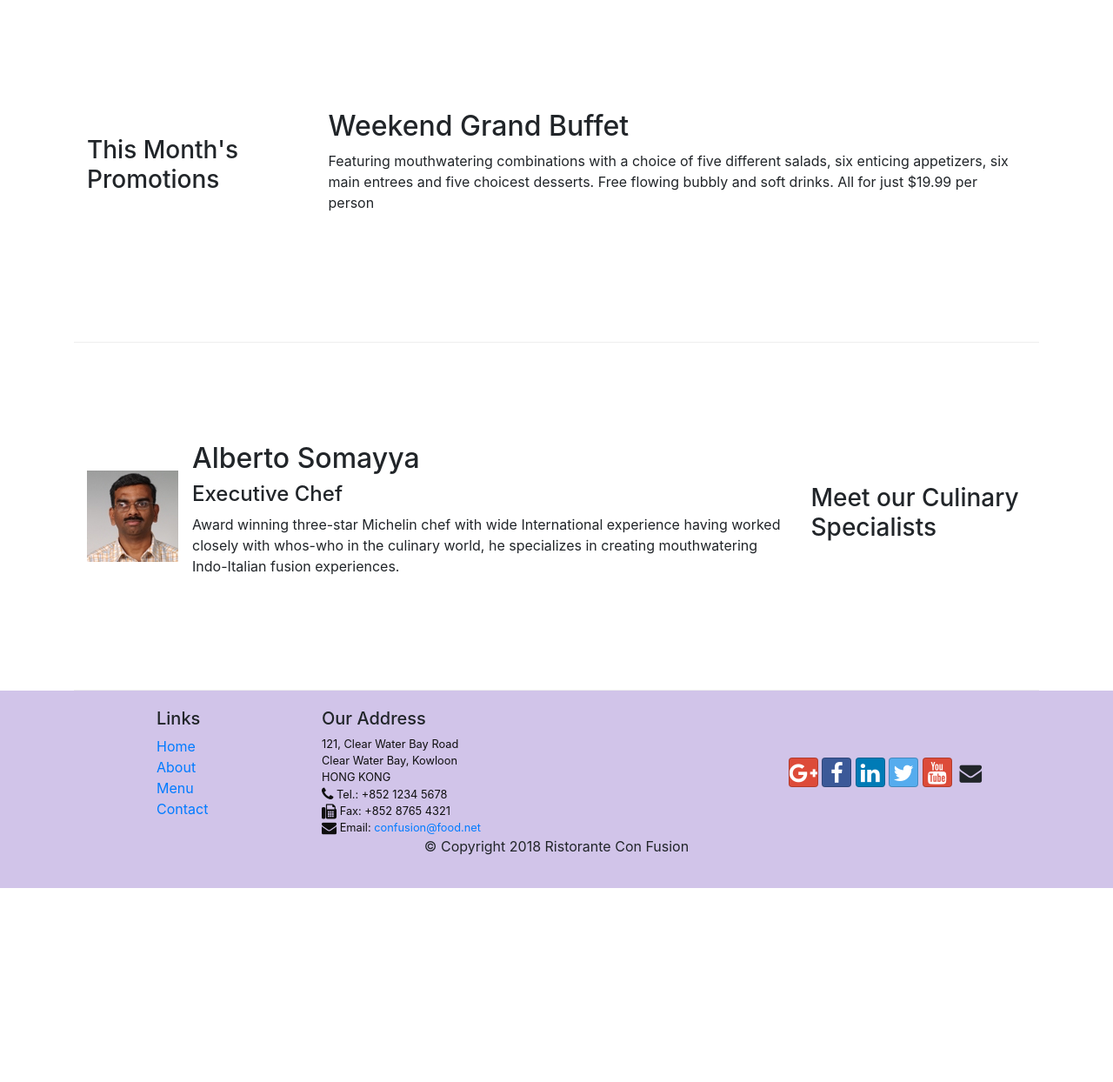
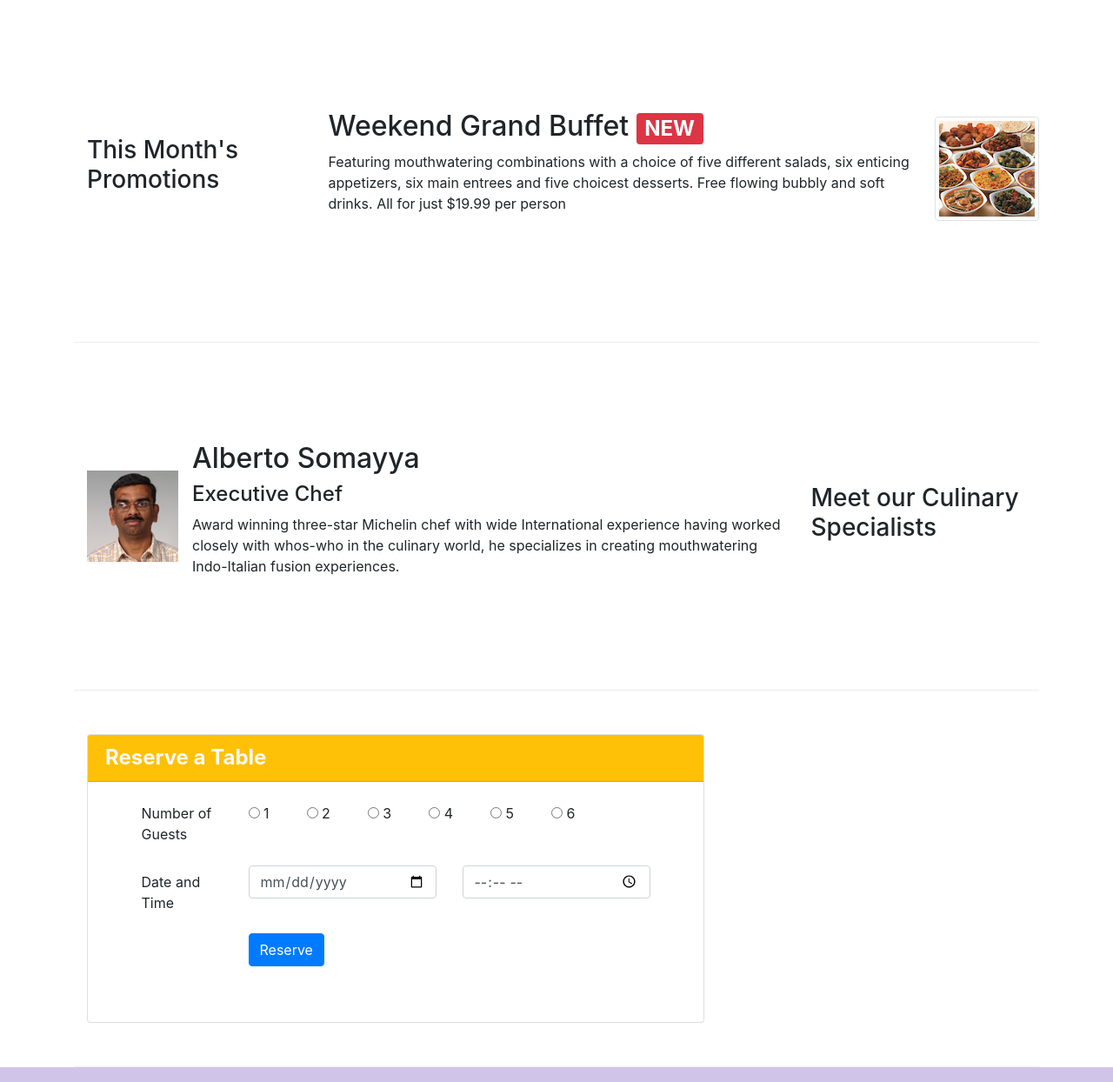
Before and after one commit to raushan606/conFusion-Bootstrap, a website: page index.html in a window 1280 px wide. Shown: the part 740-1984 px from the top of the page at 87% size. Before the commit the page ends 1761 px from the top, so only its background shows below. Drawn offline with nearby package versions, Linux system fonts and the light colour scheme.

Commit message:
assignmnet 2

```diff
--- a/index.html
+++ b/index.html
@@ -81,8 +81,11 @@
               your culinary senses!
             </p>
           </div>
-          <div class="col-12 col-sm align-self-center">
+          <div class="col-12 col-sm-3 align-self-center">
             <img src="img/logo.png" class="img-fluid" />
+          </div>
+          <div class="col-12 col-sm-3 align-self-center">
+            <button class="btn btn-lg btn-block btn-warning">Reserve Table</button>
           </div>
         </div>
       </div>
@@ -105,7 +108,7 @@
                 Uthappizza <span class="badge badge-danger">HOT</span>
                 <span class="badge badge-pill badge-secondary">$4.99</span>
               </h2>
-              <p>
+              <p class="d-none d-sm-block">
                 A unique combination of Indian Uthappam (pancake) and Italian
                 pizza, topped with Cerignola olives, ripe vine cherry tomatoes,
                 Vidalia onion, Guntur chillies and Buffalo Paneer.
@@ -120,13 +123,23 @@
           <h3>This Month's Promotions</h3>
         </div>
         <div class="col col-sm col-md">
-          <h2>Weekend Grand Buffet</h2>
-          <p>
+          <h2>
+            Weekend Grand Buffet <span class="badge badge-danger">NEW</span>
+          </h2>
+          <p class="d-none d-sm-block">
             Featuring mouthwatering combinations with a choice of five different
             salads, six enticing appetizers, six main entrees and five choicest
             desserts. Free flowing bubbly and soft drinks. All for just $19.99
             per person
           </p>
+        </div>
+        <div class="media">
+          <div class="media-body"></div>
+          <img
+            class="d-flex ml-2 img-thumbnail align-self-center"
+            src="img/buffet.png"
+            alt="Weekend Grand Buffet"
+          />
         </div>
       </div>
 
@@ -144,12 +157,82 @@
             <div class="media-body">
               <h2 class="mt-0">Alberto Somayya</h2>
               <h4>Executive Chef</h4>
-              <p>
+              <p class="d-none d-sm-block">
                 Award winning three-star Michelin chef with wide International
                 experience having worked closely with whos-who in the culinary
                 world, he specializes in creating mouthwatering Indo-Italian
                 fusion experiences.
               </p>
+            </div>
+          </div>
+        </div>
+      </div>
+
+      <div class="row row-content align-items-center">
+        <div class="col-12 col-sm-8">
+          <div class="card">
+            <h4 class="text-light card-header bg-warning font-weight-bold">
+              Reserve a Table
+            </h4>
+
+            <div class="form mt-4">
+              <div class="form-group row">
+                <label for="noofguests" class="col-md-2 offset-1"
+                  >Number of Guests</label
+                >
+                <div class="col-sm-8">
+                  <div class="radio">
+                    <label class="radio-inline"><input type="radio" /> 1</label>
+                    <label class="radio-inline offset-1"
+                      ><input type="radio" /> 2</label
+                    >
+                    <label class="radio-inline offset-1"
+                      ><input type="radio" /> 3</label
+                    >
+                    <label class="radio-inline offset-1"
+                      ><input type="radio" /> 4</label
+                    >
+                    <label class="radio-inline offset-1"
+                      ><input type="radio" /> 5</label
+                    >
+                    <label class="radio-inline offset-1"
+                      ><input type="radio" /> 6</label
+                    >
+                  </div>
+                </div>
+              </div>
+              <div class="form-group row">
+                <label
+                  for="datetime"
+                  class="col-12 col-md-2 col-form-label offset-1"
+                  >Date and Time</label
+                >
+                <div class="col-6 col-md-4">
+                  <input
+                    type="date"
+                    class="form-control"
+                    id="date"
+                    name="date"
+                    placeholder="Date"
+                  />
+                </div>
+                <div class="col-6 col-md-4">
+                  <input
+                    type="time"
+                    class="form-control"
+                    id="time"
+                    name="time"
+                    placeholder="Time"
+                  />
+                </div>
+              </div>
+              <div class="form-group row">
+                <div class="offset-md-3 col-md-10 mb-5">
+                  <button type="submit" class="btn btn-primary">
+                    Reserve
+                  </button>
+                </div>
+              </div>
             </div>
           </div>
         </div>
```
